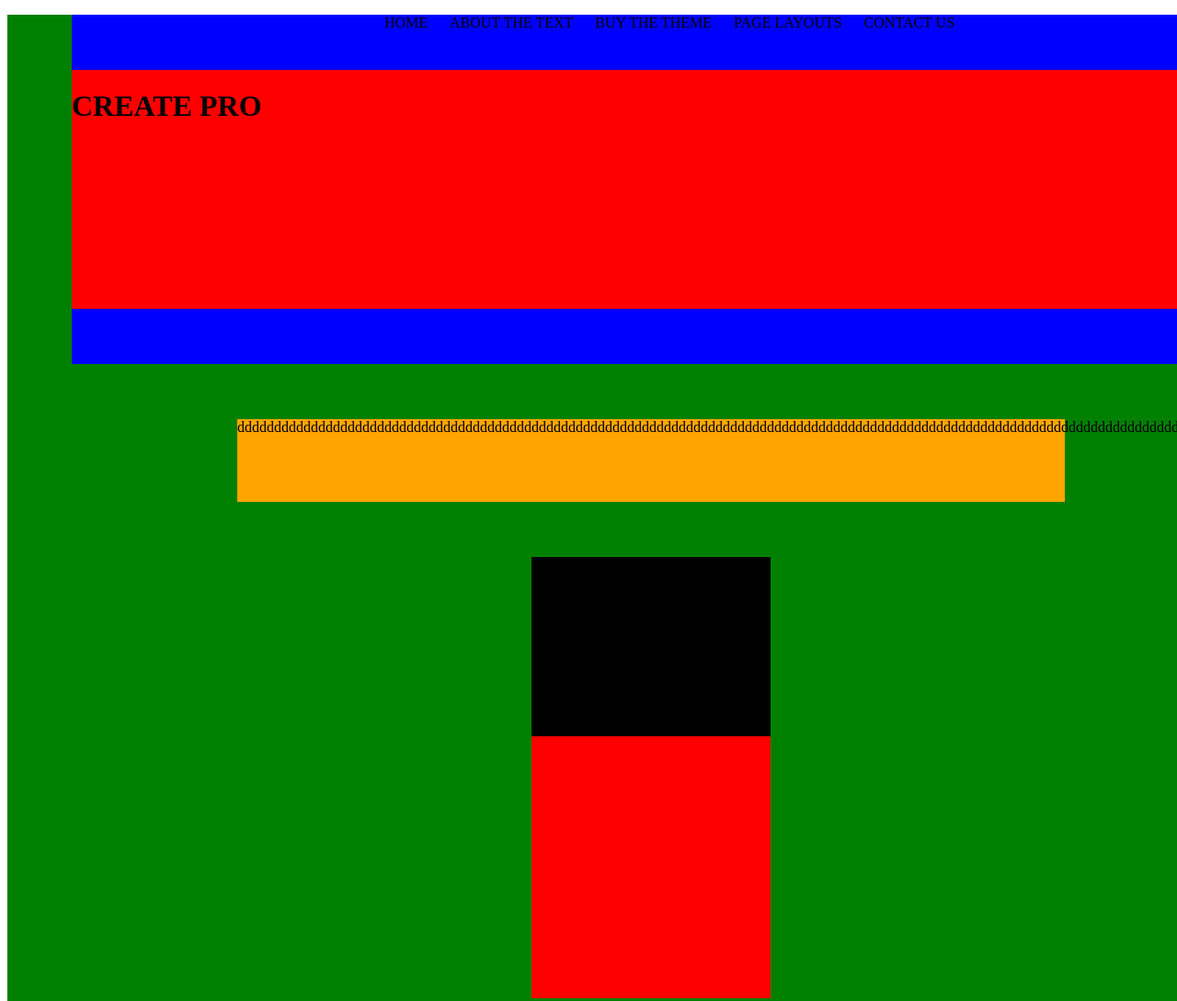
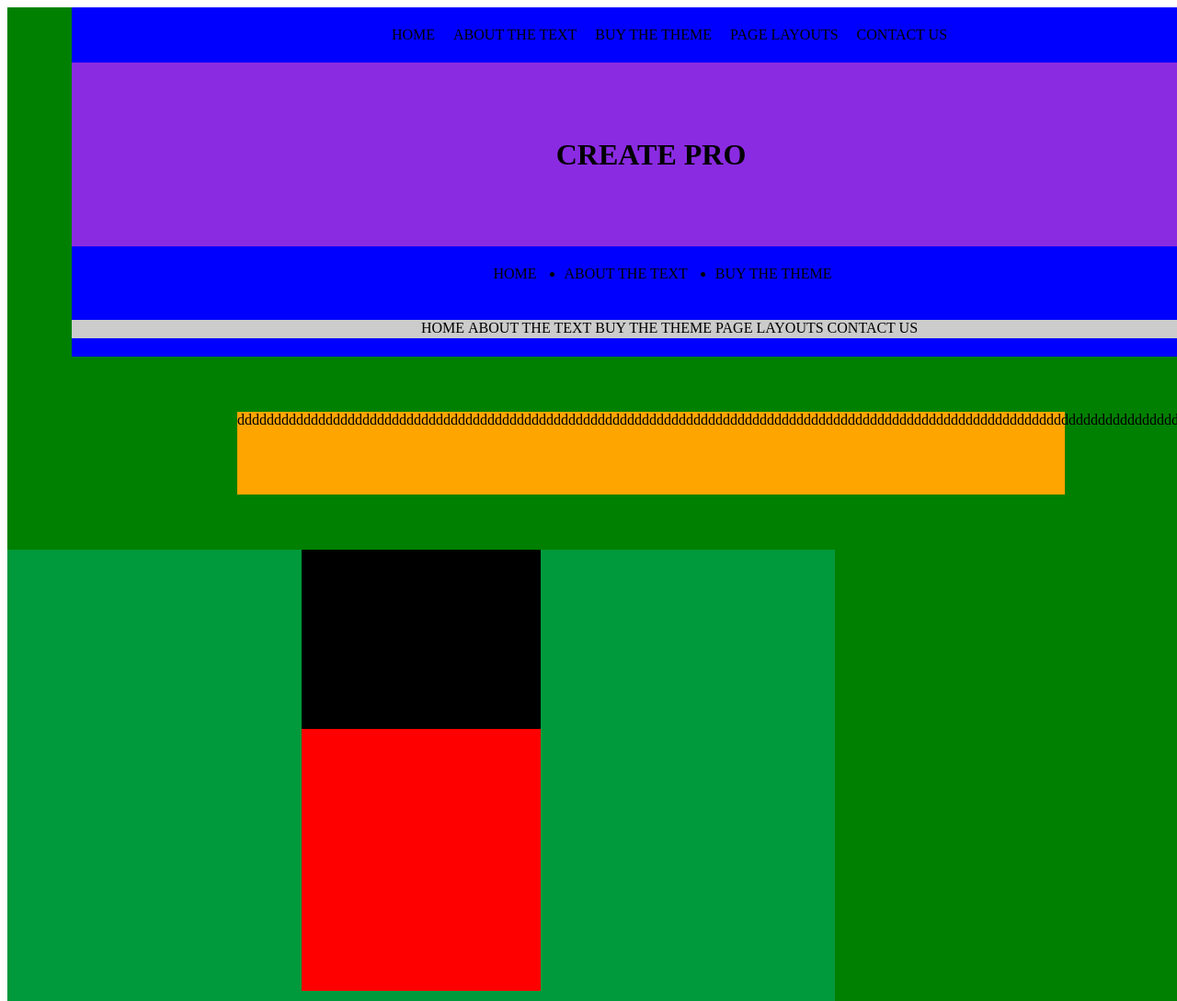
Before and after one commit to FredericKanni/createPro, a plain HTML site: page index.html in a window 1280 px wide. Shown: the top 1089 px of the page at 92% size. Drawn offline with Linux system fonts and the light colour scheme.

Commit message:
dessage du text

```diff
--- a/css/style.css
+++ b/css/style.css
@@ -7,6 +7,9 @@
     width:1260px;
     height: 60px;
     background-color: blue;
+
+    display: flex;
+  justify-content: center;
 }
 
 .deux{
@@ -51,6 +54,15 @@
     background-color: red;
 }
 
+.neuf{
+  width:900px;
+  height: 675px;
+  background-color: rgb(0, 153, 59);
+
+
+
+}
+
 ul#top li {
     display:inline;
     margin-left: 10px;
@@ -59,8 +71,54 @@ ul#top li {
   }
 
 
+  .dot {
+    display:inline;
+
+    margin-right: 15px;
+  }
+
+  .dote{
+    margin-left: 15px;
+    margin-right: 15px;
+  }
+
+
 
   #top{
 
     TEXT-ALIGN: center;
+
   }
+
+.vcenter
+{
+    display: flex;
+    align-items: center;
+
+}
+
+  .reseau{
+    width:1260px;
+    background-color:#CCC;
+    height:20px;
+    text-align: center;
+    margin: auto;
+}
+
+.reseau ul{
+    display:inline-block;
+    margin:0 auto;}
+.reseau ul li{
+    display:inline-block;
+}
+
+
+.createpro{
+margin: auto;
+
+}
+
+
+.creat{
+display: flex;
+}
--- a/index.html
+++ b/index.html
@@ -18,7 +18,7 @@
         <div class="deux center">
 
             <div class="un">
-                <ul id="top">
+                <ul id="top" class="vcenter">
                     <li>HOME</li>
                     <li>ABOUT THE TEXT</li>
                     <li>BUY THE THEME</li>
@@ -27,13 +27,40 @@
                 </ul>
             </div>
 
-            <h1 class="">CREATE PRO</h1>
+
+
+            <div class="creat" style="height: 200px ; background-color: blueviolet">
+               <h1 class="createpro"> CREATE PRO</h1>
+            </div>
+
+
+            <div class="un">
+                <ul id="top2" class="vcenter">
+                    <li class="dot">HOME</li>
+                    <li class="dote" >ABOUT THE TEXT</li>
+                    <li class="dote">BUY THE THEME</li>
+                </ul>
+            </div>
+
+
+
 
         </div>
 
-        <div class="un center">
+        <div class="un center ">
+            <div class="reseau">
+                <ul  class="vcenter ">
+                    <li>HOME</li>
+                    <li>ABOUT THE TEXT</li>
+                    <li>BUY THE THEME</li>
+                    <li>PAGE LAYOUTS</li>
+                    <li>CONTACT US</li>
+                </ul>
+            </div>
 
         </div>
+
+
 
 
         <!---->
@@ -46,6 +73,14 @@
 
 
 
+
+            <div class="neuf">
+                <div class="huit center">
+                    <div class="sept">
+
+                    </div>
+                </div>
+            </div>
 
 
 
```
